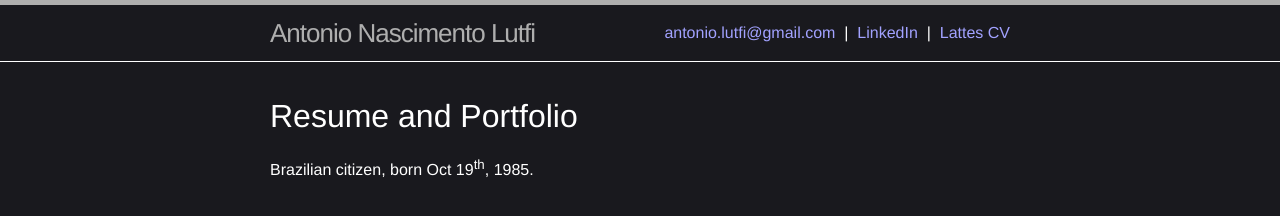
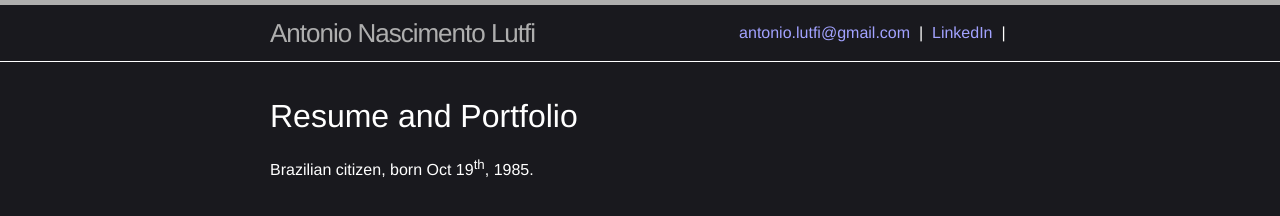
Before and after one commit to anlutfi/anlutfi.github.io, a Jekyll site: the page built from index.html, in a window 1280 px wide and 900 px high. Shown: the top 216 px of the window. Built offline with Jekyll 4.4.1, drawn with Linux system fonts in a browser that asks for light colours.

Commit message:
modified:   ../_includes/header.html --> removed lattes cv

```diff
--- a/_includes/header.html
+++ b/_includes/header.html
@@ -22,8 +22,6 @@
          href="http://www.linkedin.com/pub/antonio-lutfi/55/404/a05">
           LinkedIn</a>
           &nbsp|&nbsp
-        <a target="_blank" class="header_footer" href="http://lattes.cnpq.br/2605931417659761">
-          Lattes CV</a>
       </div>
     </nav>
 
```
